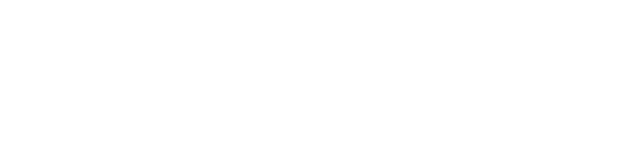
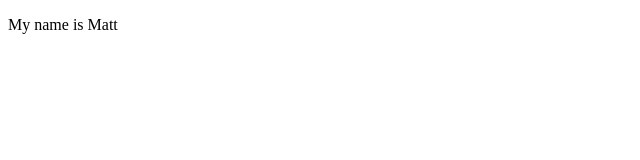
Before and after one commit to mattmorgante/30javascript, a plain HTML site: page laracasts/templatestrings.html in a window 1280 px wide. Shown: the whole page, without its empty margins (0-640 px from the left). Drawn offline with Linux system fonts and the light colour scheme.

Commit message:
template strings and displaying output to the dom

```diff
--- a/laracasts/templatestrings.html
+++ b/laracasts/templatestrings.html
@@ -5,8 +5,26 @@
     <title>TemplateStrings</title>
 </head>
 <body>
+    <div id="name-inline">
+Hi
+    </div>
+
+
 <script>
-    let template
+    const addMe = document.getElementById('name-inline');
+    console.log(addMe);
+
+    let name = 'Matt';
+
+    let template = `
+        <div class="Alert">
+            <p>My name is ${name}</p>
+        </div>
+    `.trim();
+
+    addMe.innerHTML = template;
+
+    console.log(template);
 
 </script>
 
```
